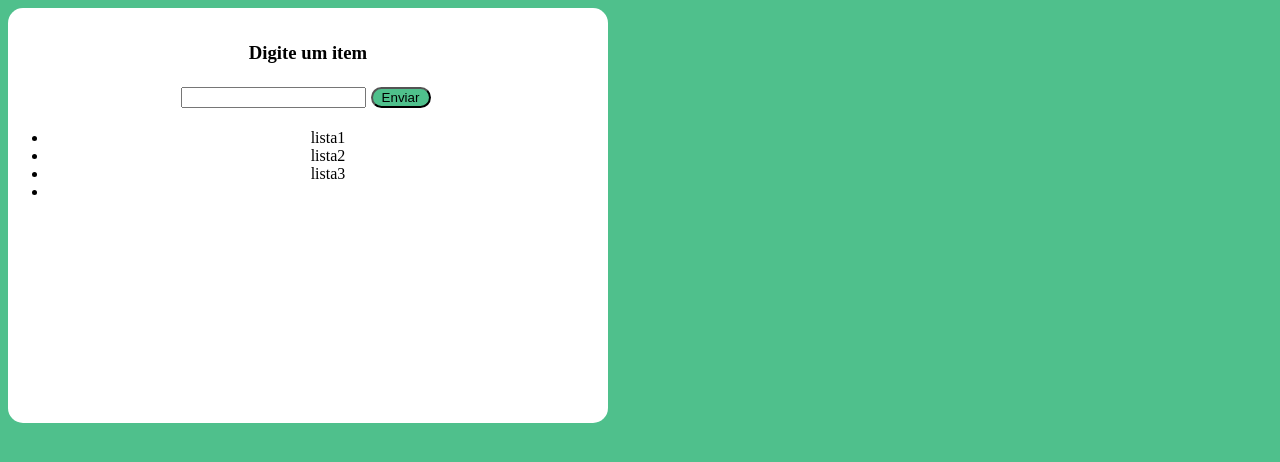
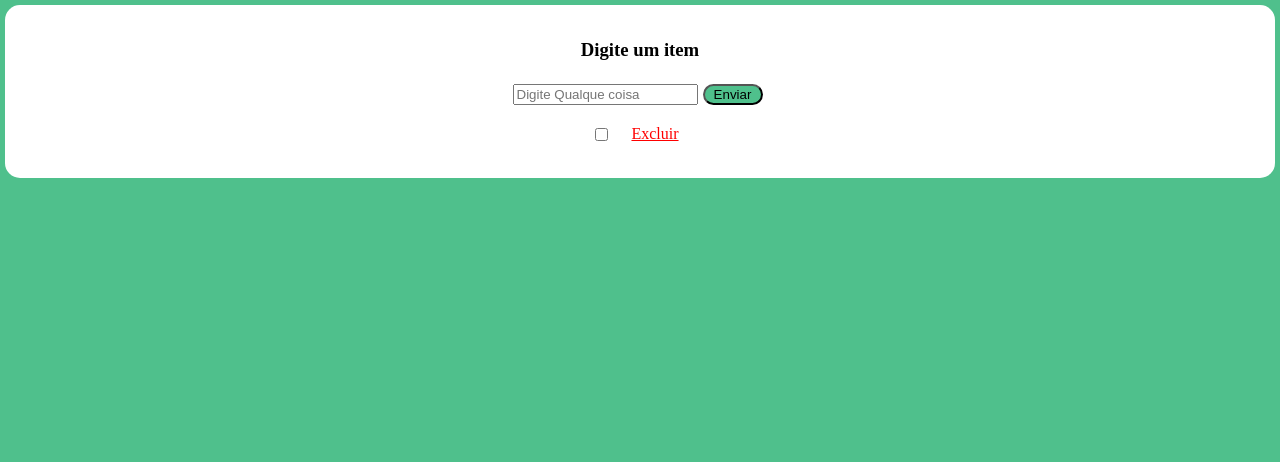
Before and after one commit to Edivansanto5/to-do-list.vue.js, a Vue app: page / in a window 1280 px wide. Both pictures are taken after a click on the button "Enviar". Shown: the top 462 px of the page. Built offline with nearby package versions, Linux system fonts and the light colour scheme.

Commit message:
finalizando to-do-list

```diff
--- a/src/components/toList.vue
+++ b/src/components/toList.vue
@@ -2,13 +2,27 @@
   <div class="conteiner">
     <form >
       <h3>Digite um item</h3>
-      <input type="text" v-model="lista">
-        <button type="button" v-on:click="addLista"> Enviar</button>
-        <ul>
-          <li v-for="lista in listas" :key="lista">{{lista}}</li>
+      <input type="text" v-model.trim="lista.text" placeholder="Digite Qualque coisa">
+        <button type="button" @click="addLista()" > Enviar</button>
 
-        </ul>
+        <!-- <ul>
+          <li  v-for="lista in listas" :key="lista">
+            {{ lista.text }}
+            <a href="#" @click="deleta">Excluir</a>
+          </li>
+        </ul> -->
+
+        <div v-for="(lista, index) in listas" :key="index" class="list">
+          <form class="mr-10" >
+            <input :id="index" type="checkbox" v-model="lista.checked" @click="changeChecked(index)" />
+          </form>
+
+          <span :class="listas[index].checked ? 'line-through mr-10' : 'mr-10'" >{{ lista.text }}</span>
+
+          <a class="mr-10" href="#" @click="deleta">Excluir</a>
+        </div>
     </form>
+    <br>
   </div>
 
 </template>
@@ -18,16 +32,31 @@ export default {
   name:'toList',
   data(){
     return{
-      lista:"",
-      listas:['lista1','lista2','lista3']
+      lista: {
+        checked: false,
+        text: '',
+      },
+
+      listas: [],
     }
   },
   methods:{
     addLista(){
       this.listas.push(this.lista) // add um item na lista
-      this.lista = ""             // remove limpa o canto do imput
+      this.lista = {
+        checked: false,
+        text: '',
+      }           // remove limpa o canto do imput
+    },
+    deleta(){
+      console.log('veio parar aqui');
+    },
 
+    changeChecked (index) {
+      this.listas[index].checked = !this.listas[index].checked
+      console.log(this.listas[index].checked)
     }
+
 
   }
 
@@ -37,11 +66,11 @@ export default {
 <style>
   body{
     background: #4fc08c;
+    margin: 5px;
   }
   .conteiner{
     background: white;
-    width: 600px;
-    height: 400px;
+    max-height: 500px;
     padding-top: 15px;
     text-align: center;
     border-radius: 15px;
@@ -56,4 +85,32 @@ export default {
     margin: 5px;
 
   }
+  ul{
+
+    text-align: justify;
+
+  }
+  li{
+    padding-top: 10px;
+  }
+  a{
+    color: red;
+  }
+
+  .line-through {
+    text-decoration: line-through;
+    color: rgba(0, 0, 0, 0.3);
+  }
+
+  .list {
+    display: flex;
+    justify-content: center;
+    margin-top: 15px;
+    margin-bottom: 15px;
+  }
+
+  .mr-10 {
+    margin-right: 10px;
+  }
+
 </style>
```
